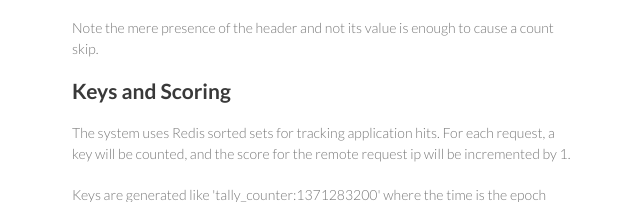
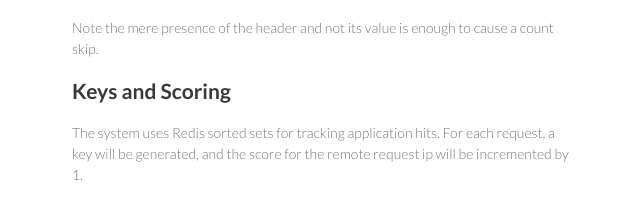
Before and after one commit to bemurphy/tally_counter, a plain HTML site: page index.html in a window 1280 px wide. Shown: the part 1114-1316 px from the top of the page, without its empty margins (498-1138 px from the left). Drawn offline with Linux system fonts and the light colour scheme.

```diff
--- a/index.html
+++ b/index.html
@@ -94,7 +94,7 @@ to cause a count skip.</p>
 <a name="keys-and-scoring" class="anchor" href="#keys-and-scoring"><span class="octicon octicon-link"></span></a>Keys and Scoring</h2>
 
 <p>The system uses Redis sorted sets for tracking application hits.
-For each request, a key will be counted, and the score for the
+For each request, a key will be generated, and the score for the
 remote request ip will be incremented by 1.</p>
 
 <p>Keys are generated like 'tally_counter:1371283200' where the time
```
Also changed, not shown: params.json (+1 -1 lines).
